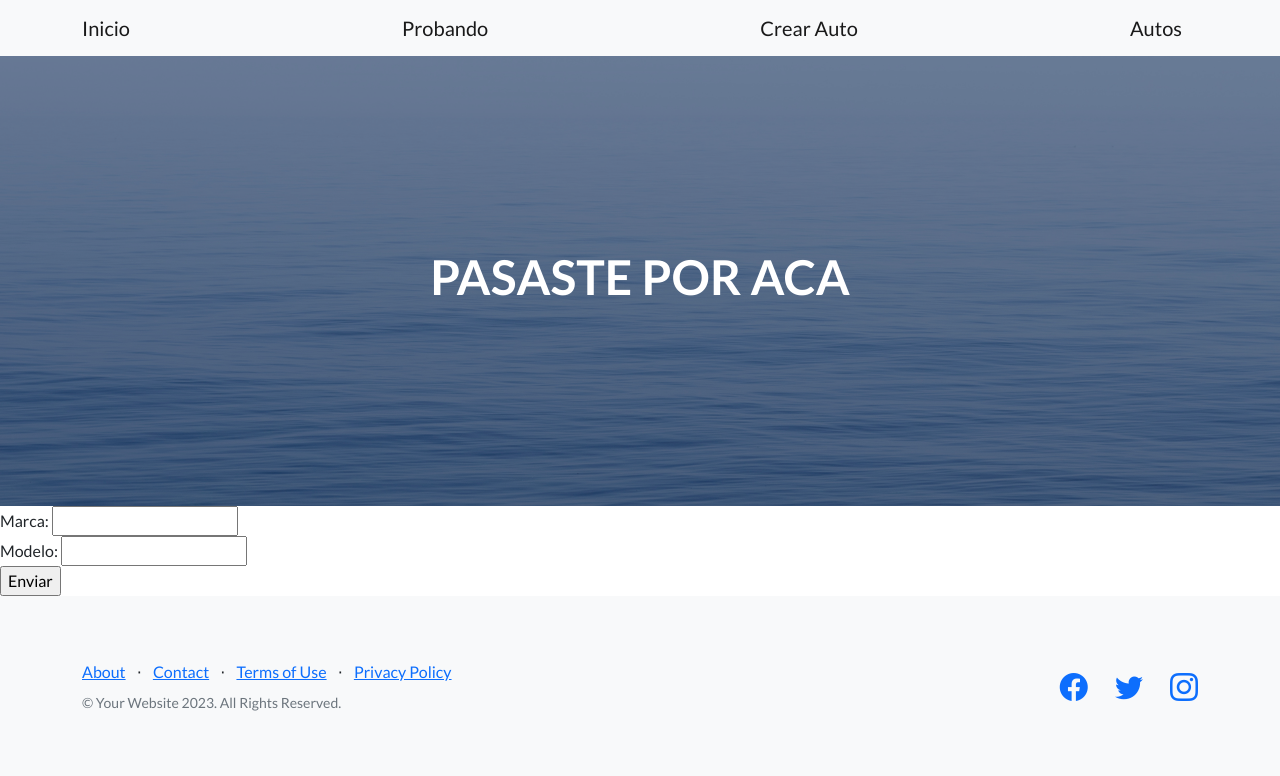
After one commit to dayb137/django-54150, a Django app: page /autos/crear/ in a window 1280 px wide. The commit adds this page. Shown: the top 776 px of the page. Run offline with Django 5.2, Linux system fonts and the light colour scheme; some libraries are stand-ins or nearby versions.

Commit message:
Clase 21 - Playground Intermedio Parte 3

```diff
--- /dev/null
+++ b/inicio/forms.py
@@ -0,0 +1,6 @@
+from django import forms
+
+class CrearAutoFormulario(forms.Form):
+    marca = forms.CharField(max_length=20)
+    modelo = forms.CharField(max_length=20)
+    # anio = forms.IntegerField()
--- a/inicio/models.py
+++ b/inicio/models.py
@@ -5,6 +5,7 @@ from django.db import models
 class Auto(models.Model):
     modelo = models.CharField(max_length=20)
     marca = models.CharField(max_length=20)
+    # anio = models.IntegerField(default=2010)
 
     def __str__(self) -> str:
         return f'Soy el auto {self.modelo} {self.marca}'
--- /dev/null
+++ b/inicio/templates/inicio/crear_auto_v2.html
@@ -0,0 +1,30 @@
+
+{% extends "base.html" %}
+
+{% block title_head %}
+Crear Auto
+{% endblock title_head %}
+
+{% block h1_header %}
+PASASTE POR ACA
+{% endblock h1_header %}
+
+{% block main %}
+
+<form action={% url "crear_auto_v2" %} method='POST'>
+    {% csrf_token %}
+{% comment %} <p>
+    Marca:
+    <input type="text" name='marca' placeholder='Marca'>
+</p>
+<p>
+   Modelo:
+   <input type="text" name='modelo'>
+</p> {% endcomment %}
+{{formulario}}
+<input type="submit" value='Enviar'>
+  {% comment %} <button>Enviar</button> {% endcomment %}
+
+</form>
+
+{% endblock main %}
--- a/inicio/urls.py
+++ b/inicio/urls.py
@@ -8,5 +8,9 @@ urlpatterns = [
     path('template3/<str:nombre>/<str:apellido>/<int:edad>', views.template3),
     path('template4/<str:nombre>/<str:apellido>/<int:edad>', views.template4),
     path('prueba/', views.probando, name="probando"),
-    path('autos/crear/<str:marca>/<str:modelo>', views.crear_auto, name='crear_auto'),
+    path('autos/', views.autos , name='autos'),
+    # V1
+    # path('autos/crear/<str:marca>/<str:modelo>', views.crear_auto, name='crear_auto'),
+    # V2
+    path('autos/crear/', views.crear_auto_v2, name='crear_auto_v2'),
 ]
--- a/inicio/views.py
+++ b/inicio/views.py
@@ -1,11 +1,12 @@
-from django.shortcuts import render
+from django.shortcuts import render, redirect
 from datetime import datetime
 
 from django.http import HttpResponse
 from django.template import Template, Context, loader
 
 from inicio.models import Auto
-
+# from inicio.models import Auto
+from inicio.forms import CrearAutoFormulario
 import random
 
 
@@ -109,3 +110,39 @@ def crear_auto(request, marca, modelo):
      auto = Auto(marca=marca, modelo=modelo)
      auto.save()
      return render(request, 'auto_templates/creacion.html', {'auto':auto})
+
+def crear_auto_v2(request):
+    #V!
+    # print('Valor de la request: ', request)
+    # print('Valor de GET', request.GET)
+    # print('Valor POST', request.POST)
+
+    # # request.POST
+    # if request.method == 'POST':
+    #     auto = Auto(marca=request.POST.get('marca'), modelo=request.POST.get('modelo'))
+    #     auto.save()
+
+    # return render(request, 'inicio/crear_auto_v2.html')
+    print('Valor de la request: ', request)
+    print('Valor de GET', request.GET)
+    print('Valor POST', request.POST)
+
+    formulario = CrearAutoFormulario()
+
+    if request.method == 'POST':
+        formulario = CrearAutoFormulario(request.POST)
+        if formulario.is_valid():
+           datos = formulario.cleaned_data
+           auto = Auto(marca=datos.get('marca'), modelo=datos.get('modelo'))
+           auto.save()
+           return redirect('autos')
+
+
+
+    return render(request, 'inicio/crear_auto_v2.html', {'formulario': formulario})
+
+def autos(request):
+
+    autos = Auto.objects.all()
+
+    return render(request, 'inicio/autos.html', {'autos':autos})
--- a/templates/base.html
+++ b/templates/base.html
@@ -25,8 +25,15 @@
         <nav class="navbar navbar-light bg-light static-top">
             <div class="container">
                 <a class="navbar-brand" href={% url "inicio" %}>Inicio</a>
-                <a class="btn btn-brand" href={% url "probando" %}>Probando</a>
-                <a class="btn btn-brand" href={% url "crear_auto" "Ford" "k" %}>Crear Auto</a>
+                <a class="navbar-brand" href={% url "probando" %}>Probando</a>
+                {% comment %} V1 {% endcomment %}
+                {% comment %} <a class="btn btn-brand" href={% url "crear_auto" "Ford" "k" %}>Crear Auto</a>     {% endcomment %}
+                {% comment %} V2 {% endcomment %}
+                <a class="navbar-brand" href={% url "crear_auto_v2"%}>Crear Auto</a>
+                <a class="navbar-brand" href={% url "autos"%}>Autos</a>
+
+                {% comment %} <a class="btn btn-brand" href={% url "crear_auto_v2" "Ford" "k" %}>Crear Auto</a>     {% endcomment %}
+
                 {% comment %} <a class="btn btn-primary" href={% url "crear_auto""Ford""k"%}>Crear Auto</a> {% endcomment %}
 
             </div>
@@ -40,7 +47,7 @@
                             <!-- Page heading-->
                          <h1 clss='mb-5'>
                             {% block h1_header %}
-                            Soy el base
+
                             {% endblock h1_header  %}
                          </h1>
                         </div>
```
Also changed, not shown: inicio/templates/inicio/autos.html (added, +25 -0 lines).
